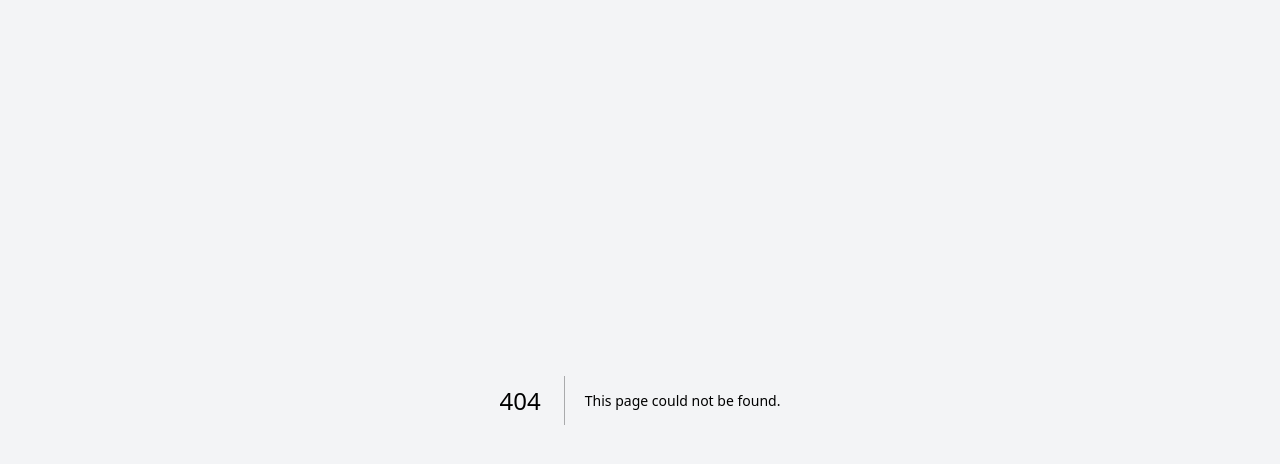
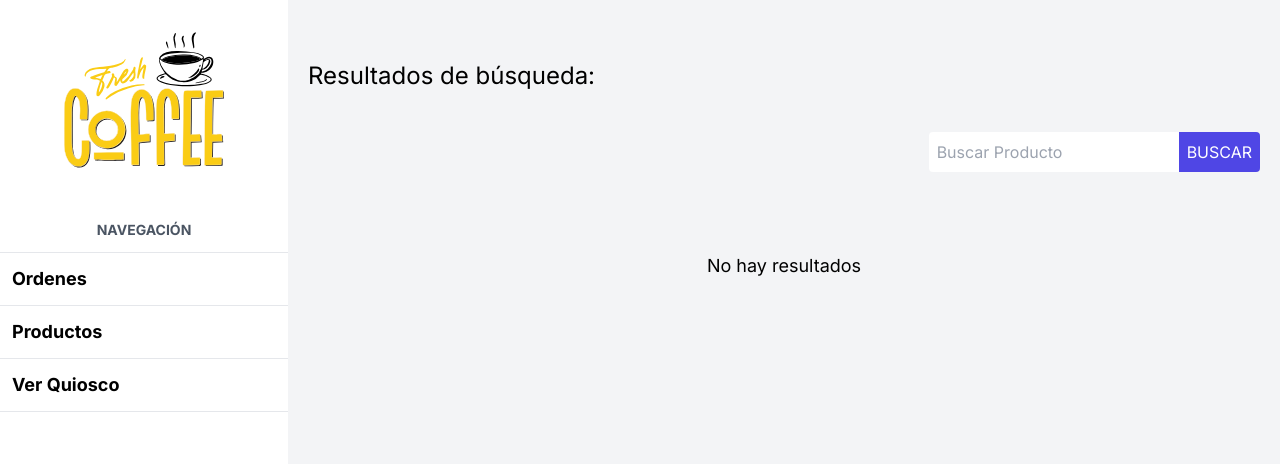
Before and after one commit to Eynar92/mikhuy-menu, a Next.js app: page /admin/products/search in a window 1280 px wide. Before the commit this address had no page. Shown: the top 464 px of the page. Built offline with nearby package versions, Linux system fonts and the light colour scheme; no server answers; the database is empty; what tailwindcss-animated would draw is missing.

Commit message:
feat(search, ProductSearchForm): Search Page added and a ProductSearchForm component to search by url params.

```diff
--- a/src/app/admin/products/page.tsx
+++ b/src/app/admin/products/page.tsx
@@ -1,6 +1,7 @@
-import { ProductsPagination, ProductsTable } from "@/components/products";
+import { ProductsPagination, ProductSearchForm, ProductsTable } from "@/components/products";
 import { Heading } from "@/components/ui";
 import { prisma } from "@/lib/prisma";
+import Link from "next/link";
 import { redirect } from "next/navigation";
 
 async function productCount() {
@@ -42,6 +43,17 @@ export default async function ProductsPage({ searchParams }: { searchParams: { p
         <>
             <Heading>Administrar Productos</Heading>
 
+            <div className="flex flex-col lg:flex-row lg:justify-between gap-5">
+                <Link
+                    href={'/admin/products/new'}
+                    className="px-10 py-3 w-full lg:w-auto text-xl text-center font-bold bg-amber-400 hover:bg-amber-300 rounded cursor-pointer transition-colors"
+                >
+                    Crear Producto
+                </Link>
+
+                <ProductSearchForm />
+            </div>
+
             <ProductsTable
                 products={products}
             />
--- /dev/null
+++ b/src/app/admin/products/search/page.tsx
@@ -0,0 +1,42 @@
+import { ProductSearchForm, ProductsTable } from "@/components/products";
+import { Heading } from "@/components/ui";
+import { prisma } from "@/lib/prisma";
+
+async function searchProducts(searchTerm: string) {
+    const products = await prisma.product.findMany({
+        where: {
+            name: {
+                contains: searchTerm,
+                mode: 'insensitive',
+            }
+        },
+        include: {
+            category: true,
+        }
+    });
+
+    return products;
+}
+
+export default async function SearchPage({ searchParams }: { searchParams: { search: string } }) {
+
+    const products = await searchProducts(searchParams.search);
+
+    return (
+        <>
+            <Heading>Resultados de búsqueda: {searchParams.search}</Heading>
+
+            <div className="flex flex-col lg:flex-row lg:justify-end gap-5">
+                <ProductSearchForm />
+            </div>
+
+            {products.length ? (
+                <ProductsTable products={products} />
+
+            ) : (
+                <p className="text-center text-lg mt-20">No hay resultados</p>
+            )}
+
+        </>
+    )
+}
--- /dev/null
+++ b/src/components/products/ProductSearchForm.tsx
@@ -0,0 +1,45 @@
+'use client'
+import { SearchSchema } from "@/schema"
+import { redirect, useRouter } from "next/navigation"
+import { toast } from "react-toastify"
+
+export const ProductSearchForm = () => {
+
+    const router = useRouter()
+
+    const handleSearchForm = (formData: FormData) => {
+        const data = {
+            search: formData.get('search'),
+        }
+
+        const result = SearchSchema.safeParse(data);
+        if (!result.success) {
+            result.error.issues.forEach(issue => {
+                toast.error(issue.message);
+            });
+            return;
+        }
+
+        router.push(`/admin/products/search?search=${result.data.search}`);
+    }
+
+    return (
+        <form
+            action={handleSearchForm}
+            className="flex items-center overflow-hidden"
+        >
+            <input
+                type="text"
+                placeholder="Buscar Producto"
+                className="p-2 placeholder-gray-400 w-full rounded-l"
+                name="search"
+            />
+
+            <input
+                type="submit"
+                value={'Buscar'}
+                className="bg-indigo-600 p-2 uppercase text-white cursor-pointer rounded-r"
+            />
+        </form>
+    )
+}
--- a/src/components/products/ProductsPagination.tsx
+++ b/src/components/products/ProductsPagination.tsx
@@ -22,6 +22,7 @@ export const ProductsPagination = ({ page, totalPages }: ProductsPaginationProps
 
             {pages.map(currentPage => (
                 <Link
+                    key={currentPage}
                     href={`/admin/products?page=${currentPage}`}
                     className={`${page === currentPage ? 'font-black bg-amber-400 text-amber-800 ring-amber-400' : 'bg-white text-gray-900 ring-gray-300 hover:bg-amber-50'} px-4 py-2 text-sm ring-1 ring-inset focus:z-20 focus:outline-offset-0  transition-all`}
                 >
--- a/src/components/products/index.ts
+++ b/src/components/products/index.ts
@@ -1,4 +1,5 @@
 export * from './AddProductBtn';
 export * from './ProductCard';
 export * from './ProductsPagination';
+export * from './ProductSearchForm';
 export * from './ProductsTable';
--- a/src/schema/index.ts
+++ b/src/schema/index.ts
@@ -18,4 +18,10 @@ export const OrderIdSchema = z.object({
     orderId: z.string()
         .transform((value) => parseInt(value))
         .refine(value => value > 0, { message: 'Hay errores' })
-})
+});
+
+export const SearchSchema = z.object({
+    search: z.string()
+        .trim()
+        .min(1, { message: 'La búsqueda no puede ir vacía' })
+});
```
